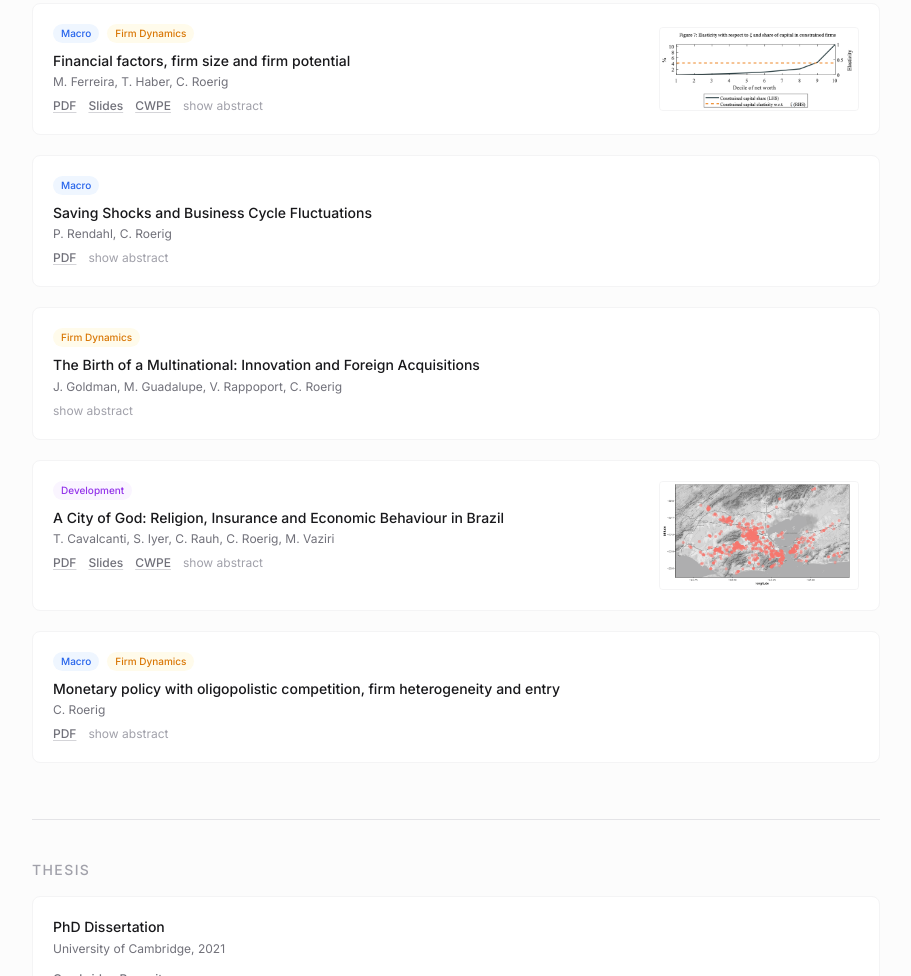
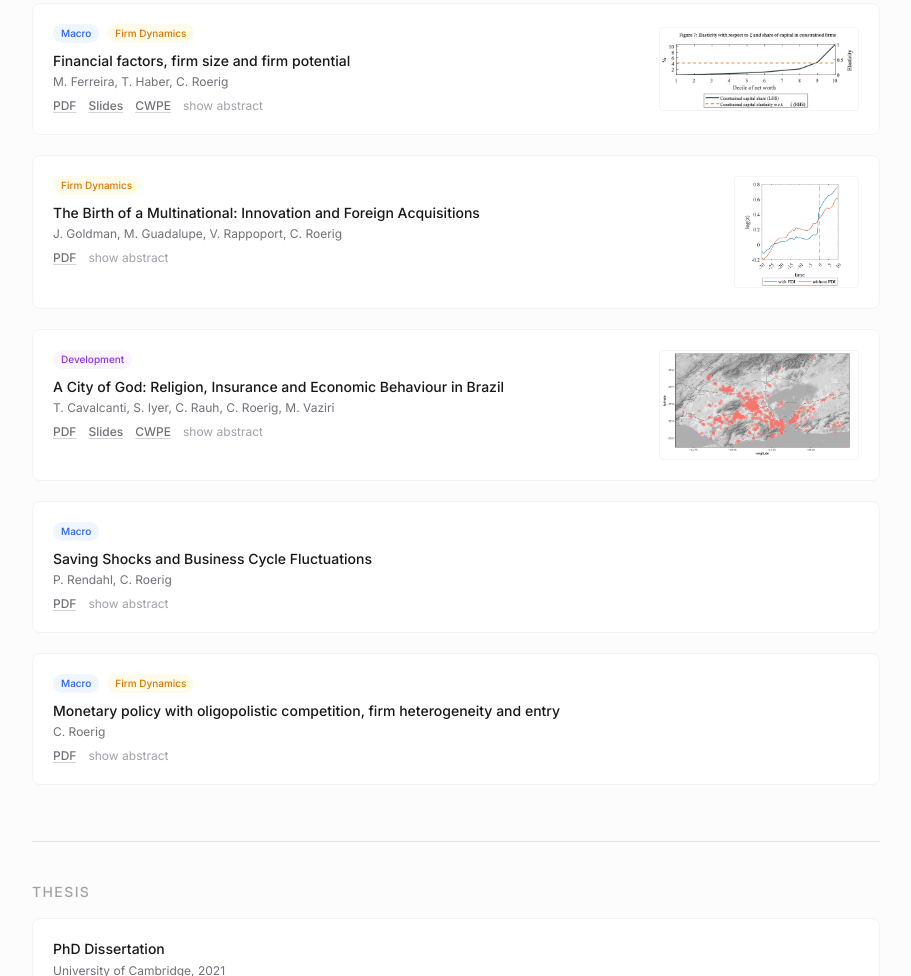
Before and after one commit to ChristianRoerig/ChristianRoerig.github.io, an Astro site: page / in a window 1280 px wide. Shown: the part 1466-2442 px from the top of the page, without its empty margins (184-1095 px from the left). Built offline with nearby package versions, Linux system fonts and the light colour scheme; Astro itself is replaced by a stand-in of ours.

Commit message:
Add paper

```diff
--- a/src/components/Research.astro
+++ b/src/components/Research.astro
@@ -19,17 +19,12 @@ const papers = [
     thumb: '/research/thumbs/ferreira_haber_roerig.png',
   },
   {
-    title: 'Saving Shocks and Business Cycle Fluctuations',
-    authors: 'P. Rendahl, C. Roerig',
-    abstract: 'A common modeling tool — and a popular narrative — used to explain the financial crisis of 2008-2010 is a sudden increase in the desire to save. Such "marginal propensity to save" (MPS) shocks can be triggered by, for instance, a rise in uncertainty surrounding the economic climate, and depress interest rates, inflation, and generally cause an economic contraction. This paper uses the long-run properties arising from MPS shocks in both exogenous- and endogenous growth models with sticky prices in order to identify their causal effect on output. We find that time series data from the United States is strongly supportive of the notion that MPS shocks indeed have a causal, and contractionary, effect on economic activity, lending support to the most common approach of studying the financial crisis.',
-    pdf: '/research/Rendahl_Roerig.pdf',
-    tags: ['Macro'],
-  },
-  {
     title: 'The Birth of a Multinational: Innovation and Foreign Acquisitions',
     authors: 'J. Goldman, M. Guadalupe, V. Rappoport, C. Roerig',
-    abstract: 'We study the joint decision of firms to innovate and become a multinational. Innovation is lumpy and disruptive; the option of foreign investment stimulates domestic innovation.',
+    abstract: 'This paper studies a firm\'s joint decision to innovate and become a multinational, and what it implies for productivity at home. Using panel data of Spanish firms with detailed information on both their innovation and international activities, we show that innovation is a lumpy and disruptive process: it occurs sporadically and is followed by an immediate drop in sales growth. We incorporate this technological feature into a continuous-time stochastic model of the firm, which endogenously decides if and when to expand internationally. Through the lens of this model, we quantify the impact of foreign investment on the innovation decision at the headquarter firm, and the transfer of the headquarter\'s productivity to the affiliated foreign unit. We find that the option to become a multinational increases the productivity of the domestic headquarter firm by 16%.',
+    pdf: '/research/Baby_MNC.pdf',
     tags: ['Firm Dynamics'],
+    thumb: '/research/thumbs/baby_mnc.png',
   },
   {
     title: 'A City of God: Religion, Insurance and Economic Behaviour in Brazil',
@@ -40,6 +35,13 @@ const papers = [
     cwpe: 'https://www.econ.cam.ac.uk/publications/cwpe/2268',
     tags: ['Development'],
     thumb: '/research/thumbs/city_of_god.png',
+  },
+  {
+    title: 'Saving Shocks and Business Cycle Fluctuations',
+    authors: 'P. Rendahl, C. Roerig',
+    abstract: 'A common modeling tool — and a popular narrative — used to explain the financial crisis of 2008-2010 is a sudden increase in the desire to save. Such "marginal propensity to save" (MPS) shocks can be triggered by, for instance, a rise in uncertainty surrounding the economic climate, and depress interest rates, inflation, and generally cause an economic contraction. This paper uses the long-run properties arising from MPS shocks in both exogenous- and endogenous growth models with sticky prices in order to identify their causal effect on output. We find that time series data from the United States is strongly supportive of the notion that MPS shocks indeed have a causal, and contractionary, effect on economic activity, lending support to the most common approach of studying the financial crisis.',
+    pdf: '/research/Rendahl_Roerig.pdf',
+    tags: ['Macro'],
   },
   {
     title: 'Monetary policy with oligopolistic competition, firm heterogeneity and entry',
```
Also changed, not shown: public/research/thumbs/baby_mnc.png (added), 1 other file.
